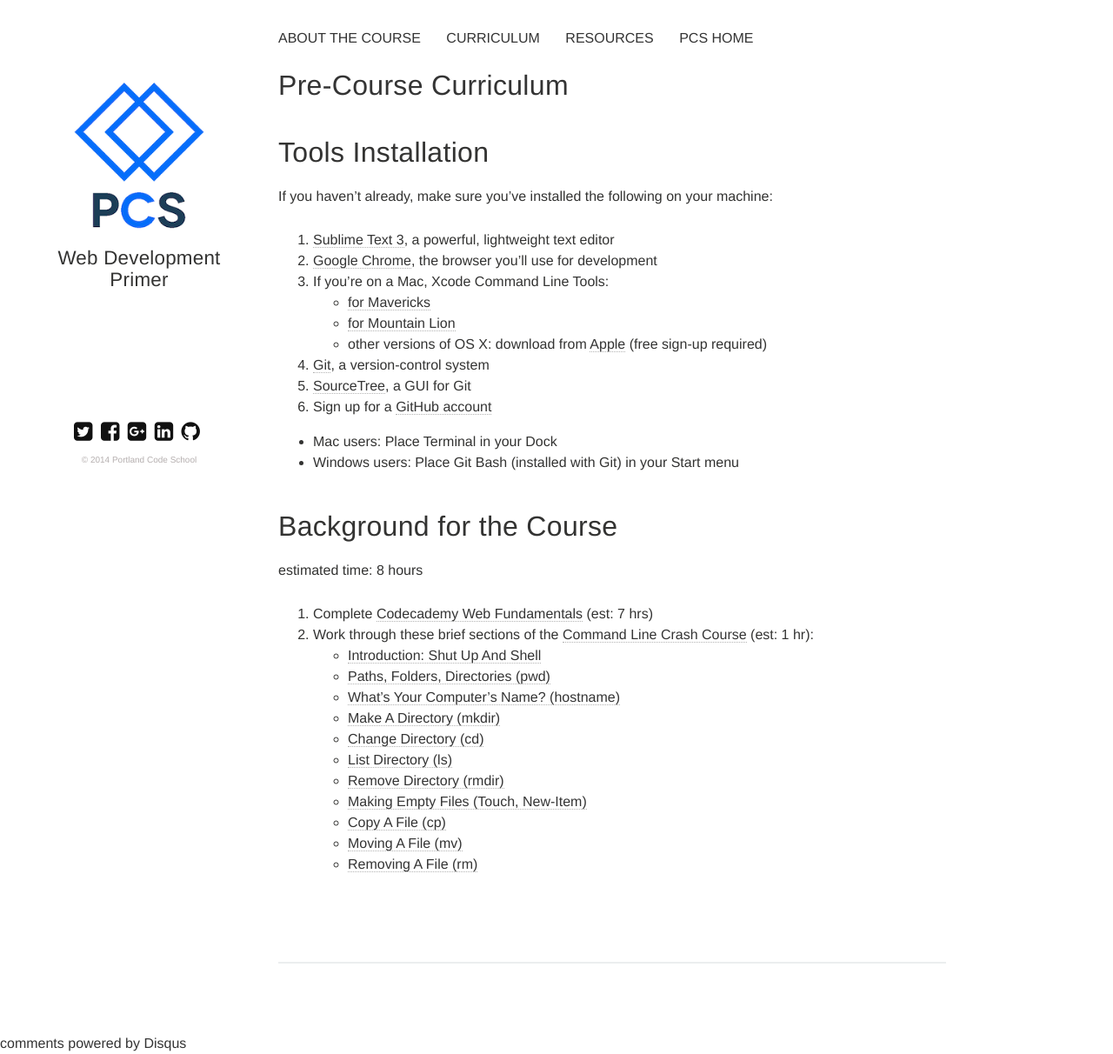
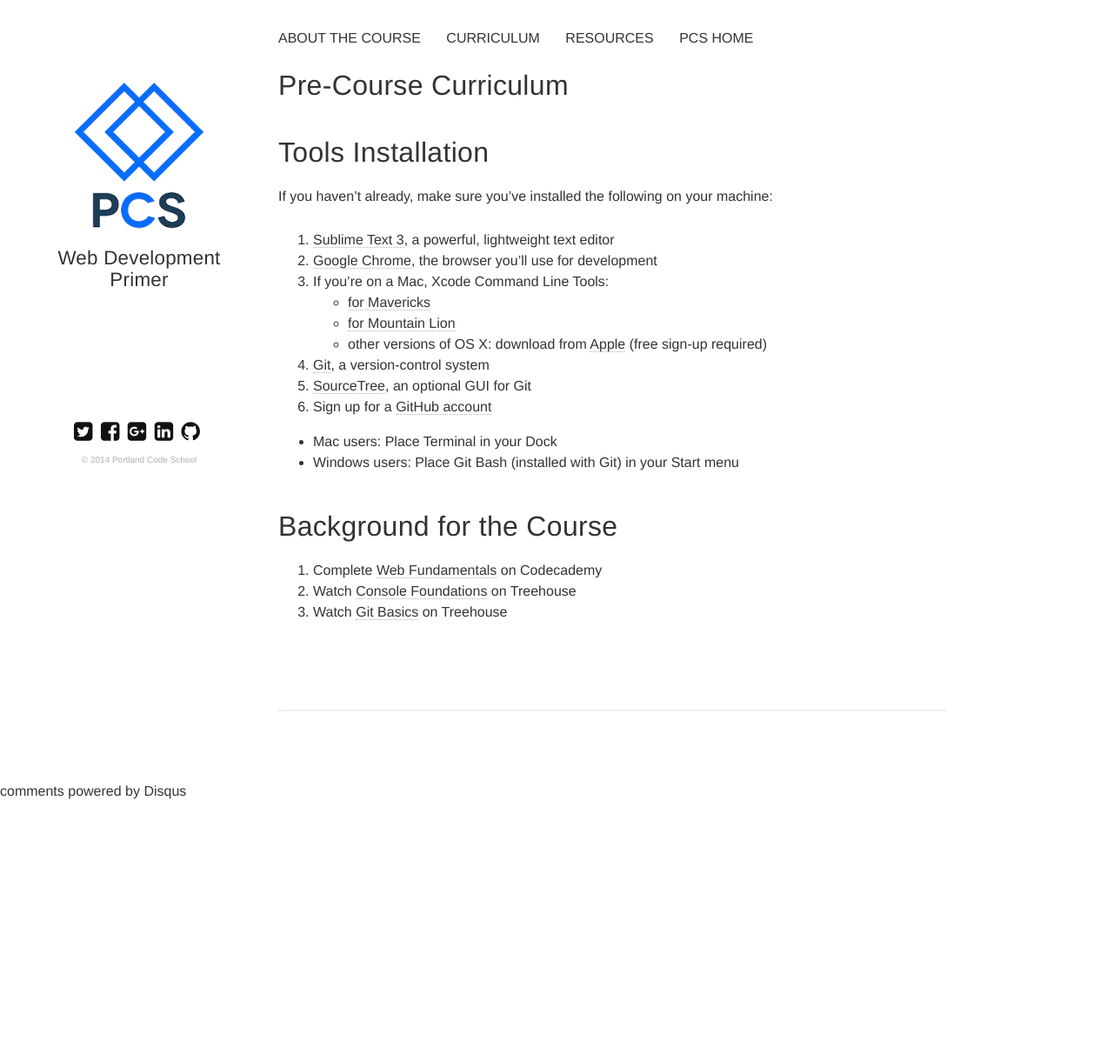
Before and after one commit to portlandcodeschool/primer, a Jekyll site: the page built from _posts/2014-07-12-prep_work.markdown, in a window 1280 px wide. Shown: the whole page at 87% size. Built offline with Jekyll 4.4.1, drawn with Linux system fonts in a browser that asks for light colours; nearby versions of some CDN libraries; comment, search, counter and statistics services are not loaded; after the commit the page ends 922 px from its top, so only the background shows below that.

Commit message:
Add Treehouse videos to ls

```diff
--- a/_posts/2014-07-12-prep_work.markdown
+++ b/_posts/2014-07-12-prep_work.markdown
@@ -19,7 +19,7 @@ If you haven't already, make sure you've installed the following on your machine
     * [for Mountain Lion][mtnlion]
     * other versions of OS X: download from [Apple][others] (free sign-up required)
 4. [Git][git], a version-control system
-5. [SourceTree][sourcetree], a GUI for Git
+5. [SourceTree][sourcetree], an optional GUI for Git
 6. Sign up for a [GitHub account][github]
 
 [st3]: http://www.sublimetext.com/3
@@ -52,21 +52,11 @@ The first line will allow you to open Sublime Text from the command line by issu
 
 Background for the Course
 =========================
-estimated time: 8 hours
 
-1. Complete [Codecademy Web Fundamentals](http://www.codecademy.com/tracks/web) (est: 7 hrs)
-2. Work through these brief sections of the [Command Line Crash Course](http://cli.learncodethehardway.org/book) (est: 1 hr):
-    * [Introduction: Shut Up And Shell](http://cli.learncodethehardway.org/book/introduction.html)
-    * [Paths, Folders, Directories (pwd)](http://cli.learncodethehardway.org/book/ex2.html)
-    * [What's Your Computer's Name? (hostname)](http://cli.learncodethehardway.org/book/ex3.html)
-    * [Make A Directory (mkdir)](http://cli.learncodethehardway.org/book/ex4.html)
-    * [Change Directory (cd)](http://cli.learncodethehardway.org/book/ex5.html)
-    * [List Directory (ls)](http://cli.learncodethehardway.org/book/ex6.html)
-    * [Remove Directory (rmdir)](http://cli.learncodethehardway.org/book/ex7.html)
-    * [Making Empty Files (Touch, New-Item)](http://cli.learncodethehardway.org/book/ex9.html)
-    * [Copy A File (cp)](http://cli.learncodethehardway.org/book/ex10.html)
-    * [Moving A File (mv)](http://cli.learncodethehardway.org/book/ex11.html)
-    * [Removing A File (rm)](http://cli.learncodethehardway.org/book/ex14.html)
+1. Complete [Web Fundamentals](http://www.codecademy.com/tracks/web) on Codecademy
+2. Watch [Console Foundations](http://teamtreehouse.com/library/console-foundations-2) on Treehouse
+3. Watch [Git Basics](http://teamtreehouse.com/library/git-basics) on Treehouse
+
 
 
 <!--
```
